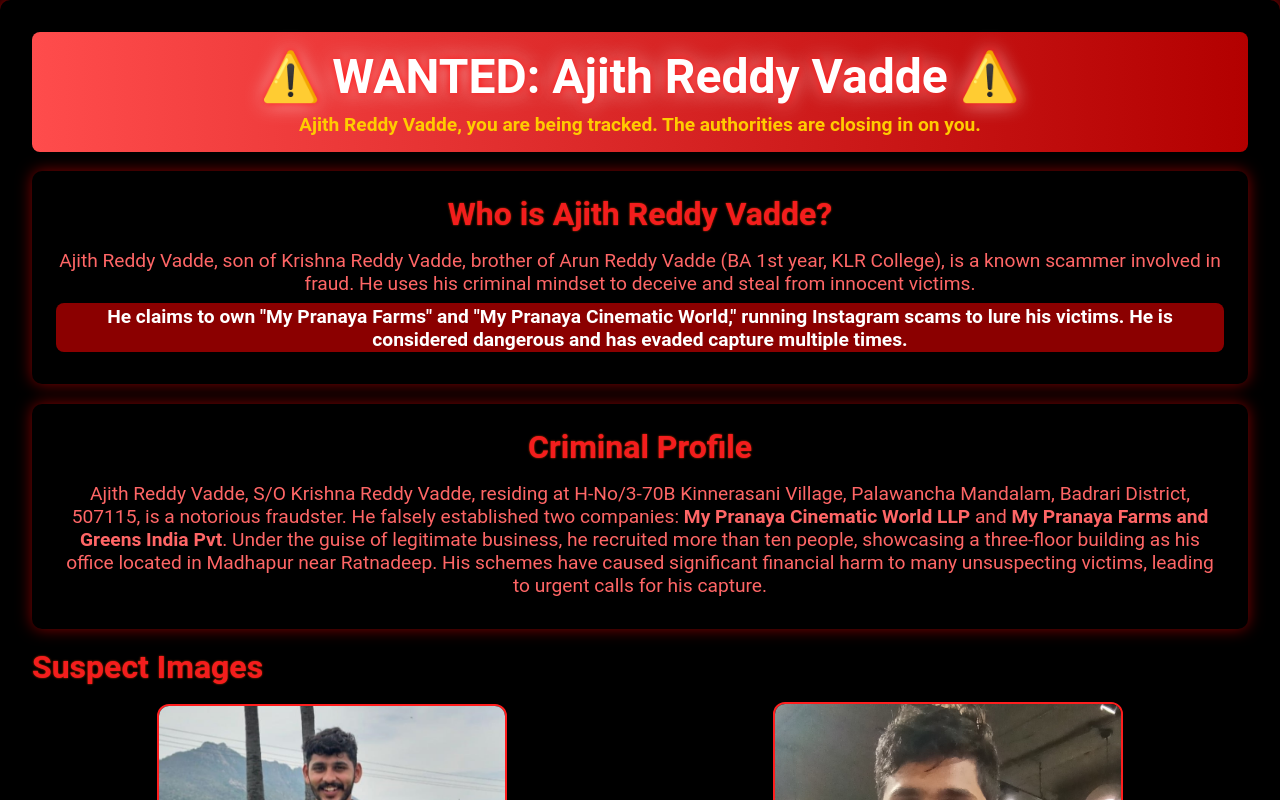
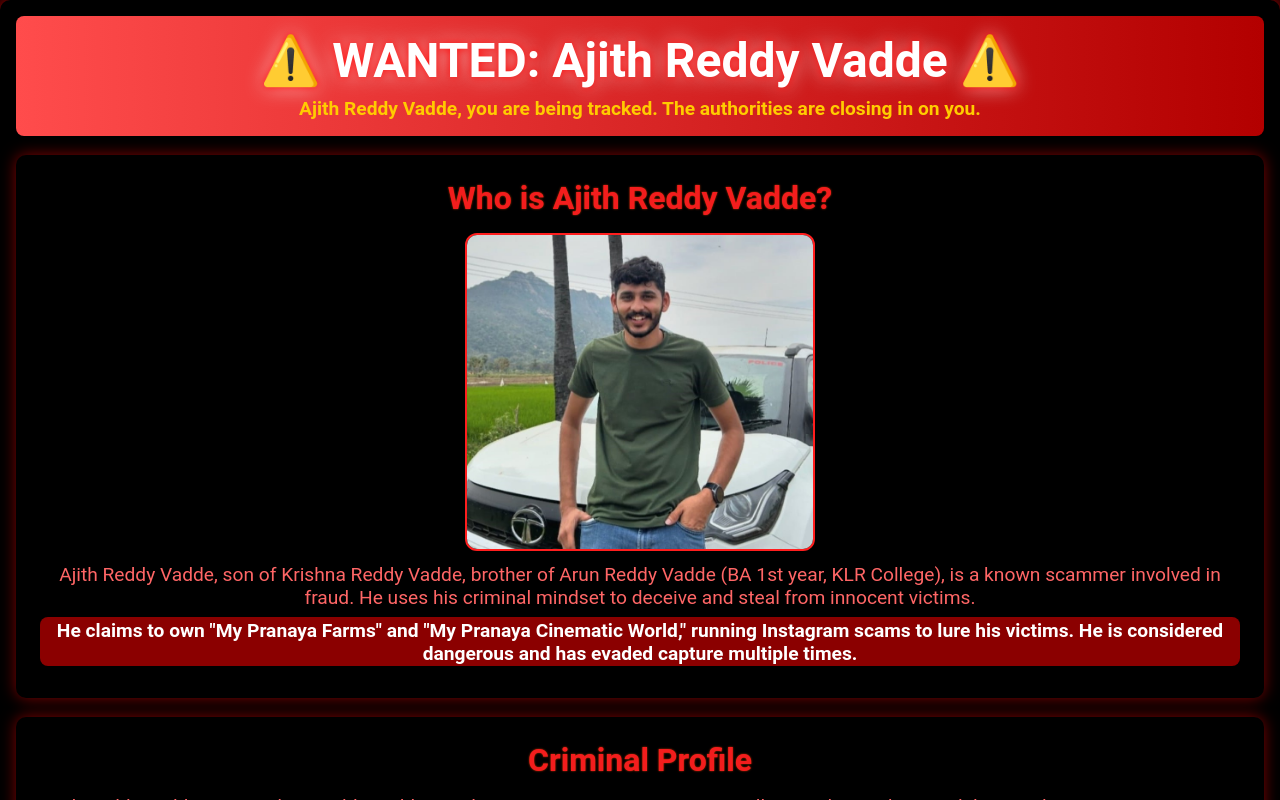
Before and after one commit to vijaykumar8899/AjithScammer, a React (Vite) app: page / in a window 1280 px wide. Built offline with nearby package versions, Linux system fonts and the light colour scheme.

Commit message:
Add files via upload

```diff
--- a/src/App.css
+++ b/src/App.css
@@ -19,7 +19,7 @@
 .full-width-container {
   width: 100%;
   max-width: 100%;
-  padding: 2rem;
+  padding: 1rem;
   background-color: #000000;
   border-radius: 10px;
   box-shadow: 0 0 20px rgba(255, 0, 0, 0.9);
--- a/src/App.jsx
+++ b/src/App.jsx
@@ -12,6 +12,7 @@
 
       <div className="details-section">
         <h2 className="section-heading">Who is Ajith Reddy Vadde?</h2>
+        <img src="/Ajith1.jpeg" alt="Ajith Reddy Vadde" className="criminal-photo" />
         <p className="criminal-description">
           Ajith Reddy Vadde, son of Krishna Reddy Vadde, brother of Arun Reddy Vadde (BA 1st year, KLR College), is a known scammer involved in fraud. He uses his criminal mindset to deceive and steal from innocent victims.
         </p>
@@ -33,6 +34,7 @@
         <div className="images-container">
           <img src="/Ajith1.jpeg" alt="Ajith Reddy Vadde" className="criminal-photo" />
           <img src="/Ajith2.jpeg" alt="Ajith Reddy Vadde" className="criminal-photo" />
+          <img src="/Ajith3.jpeg" alt="Ajith Reddy Vadde" className="criminal-photo" />
         </div>
       </div>
 
@@ -79,7 +81,7 @@
         <p className="police-contact-info">
           If you have any information regarding Ajith Reddy Vadde or have fallen victim to his scams, please contact the police immediately:
         </p>
-        <p className="contact-details"><strong>Police Contact:</strong> 9150987651, 9347644178, 8106110637</p>
+        <p className="contact-details"><strong>Contact:</strong> 9150987651, 9347644178, 8106110637</p>
         <p className="contact-details"><strong>Local Police Station:</strong> Yanambailu Police Station, Khammam District</p>
         <p className="contact-details"><strong>Email:</strong> khammam@police.gov.in</p>
       </div>
```
